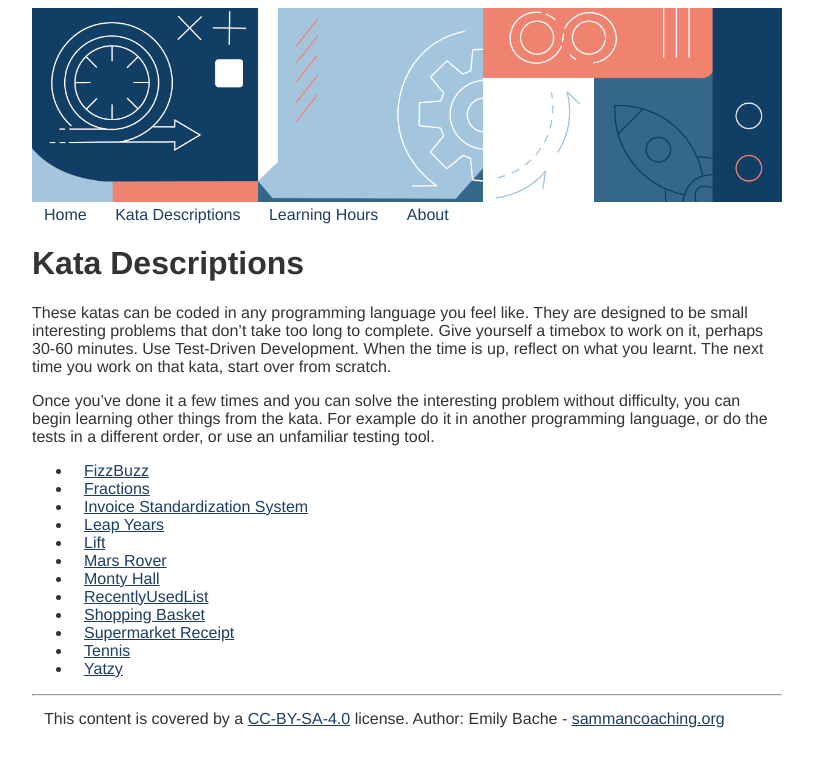
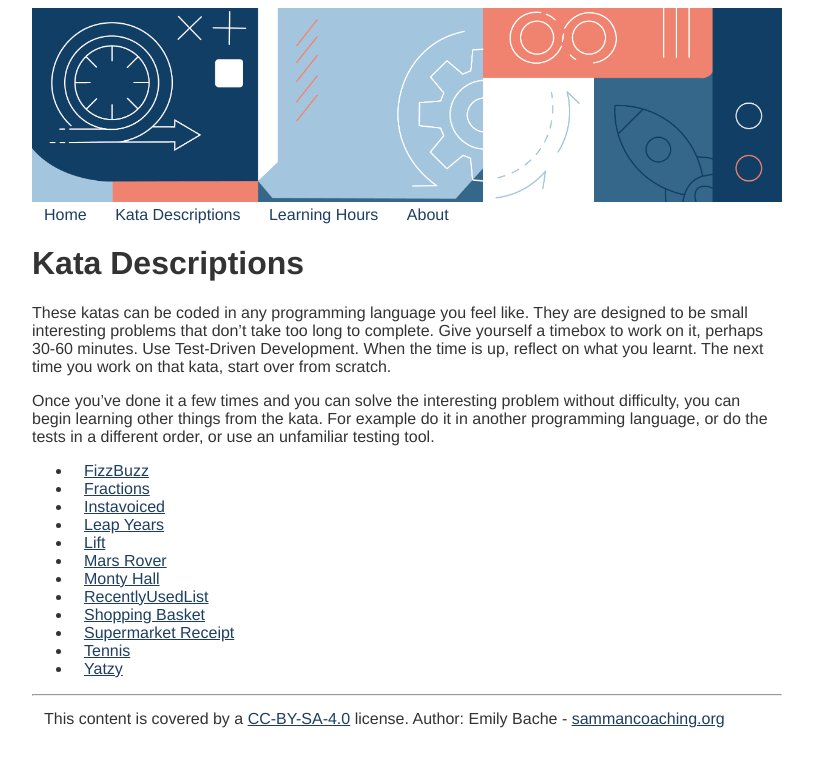
Before and after one commit to sammancoaching/website, a Jekyll site: the page built from kata_descriptions/index.md, in a window 1280 px wide. Shown: the top 767 px of the page, without its empty margins (233-1046 px from the left). Built offline with Jekyll 4.4.1, drawn with Linux system fonts in a browser that asks for light colours.

Commit message:
shorten kata name

```diff
--- a/_kata_descriptions/instavoiced.md
+++ b/_kata_descriptions/instavoiced.md
@@ -1,5 +1,5 @@
 ---
-title: Invoice Standardization System
+title: Instavoiced
 kata_name: instavoiced
 ---
 
```
